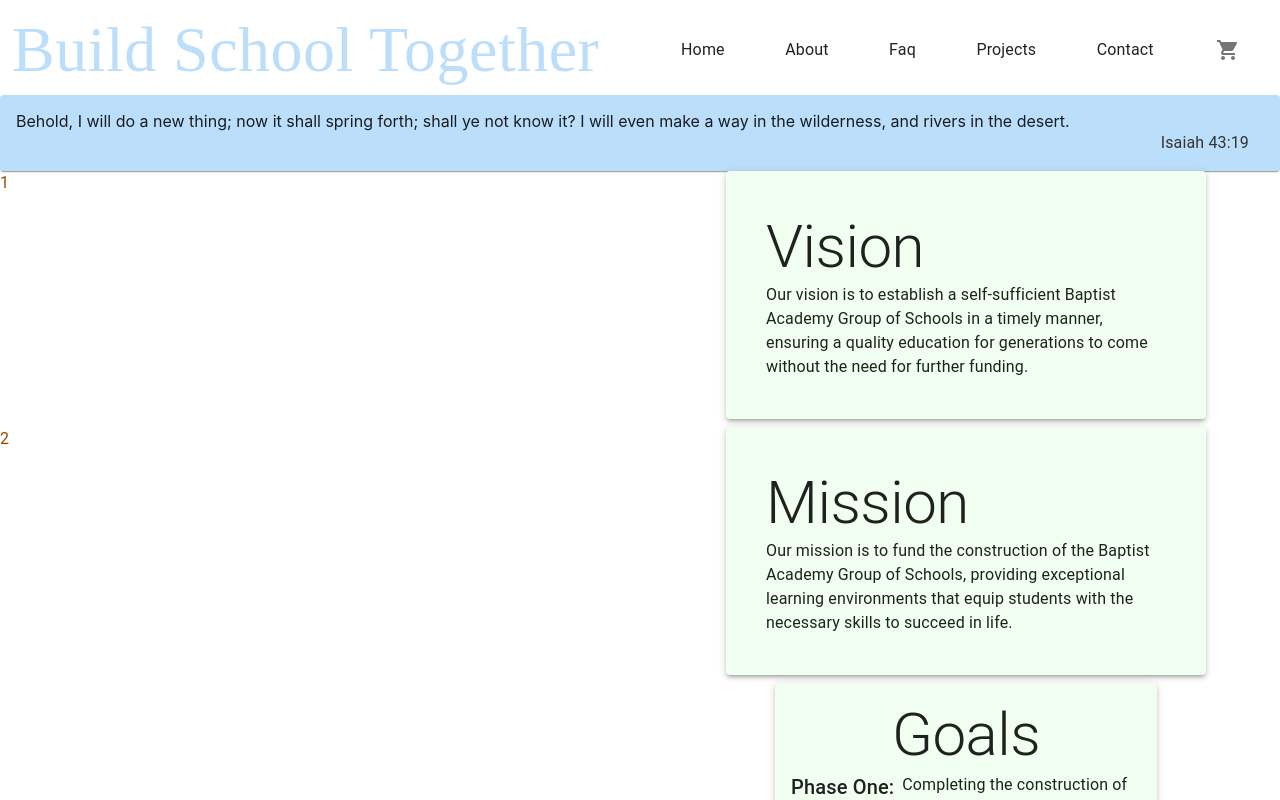
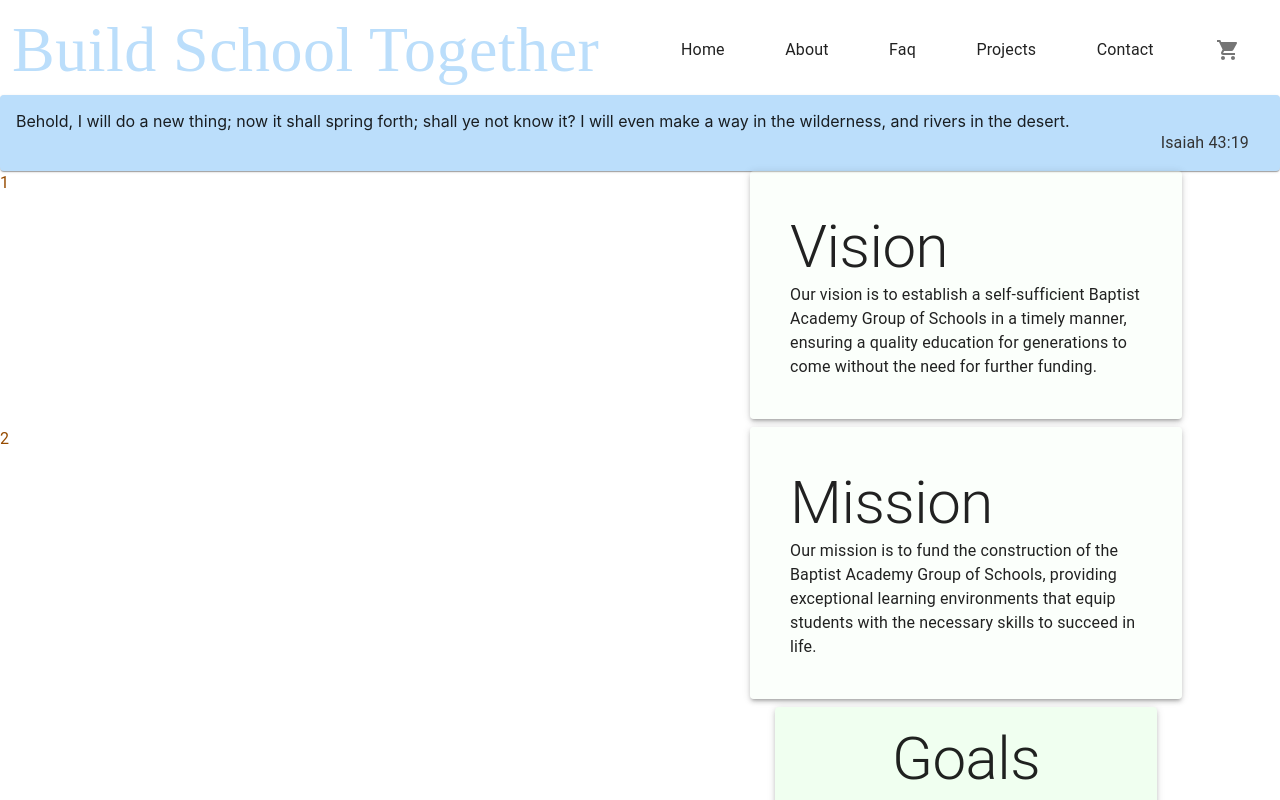
Before and after one commit to ipraisethelord/for-india-children, a React (Vite) app: page /About in a window 1280 px wide. Shown: the top 800 px of the page. Built offline with nearby package versions, Linux system fonts and the light colour scheme; a web font is replaced by a local one.

Commit message:
Update background color to alpha 30% of honeydew for VisionAndMissionPaper.jsx

```diff
--- a/src/components/reusable/VisionAndMissionPaper.jsx
+++ b/src/components/reusable/VisionAndMissionPaper.jsx
@@ -2,7 +2,8 @@ import * as React from "react";
 import Box from "@mui/material/Box";
 import Paper from "@mui/material/Paper";
 import Typography from "@mui/material/Typography";
-
+import { alpha } from "@mui/material/styles";
+import theme from "../../styles/theme";
 export default function VisionAndMissionPaper({ item, content }) {
   return (
     <Box
@@ -13,12 +14,12 @@ export default function VisionAndMissionPaper({ item, content }) {
         justifyContent: "center",
         "& > :not(style)": {
           p: 5,
-            width: 400,
-            height: "auto"
-        }
+          width: "22rem",
+          height: "auto",
+        },
       }}
     >
-      <Paper elevation={3} sx={{ backgroundColor: "honeydew" }}>
+      <Paper elevation={3} sx={{ backgroundColor: alpha("#f0fff0", 0.3) }}>
         <Typography variant="h2">{item}</Typography>
         <Typography>{content}</Typography>
       </Paper>
@@ -26,5 +27,4 @@ export default function VisionAndMissionPaper({ item, content }) {
   );
 }
 
-
 //      <VisionAndMissionPaper content="This is my world" item="Vision" />
```
Lines whose indentation alone changed are shown as unchanged.
